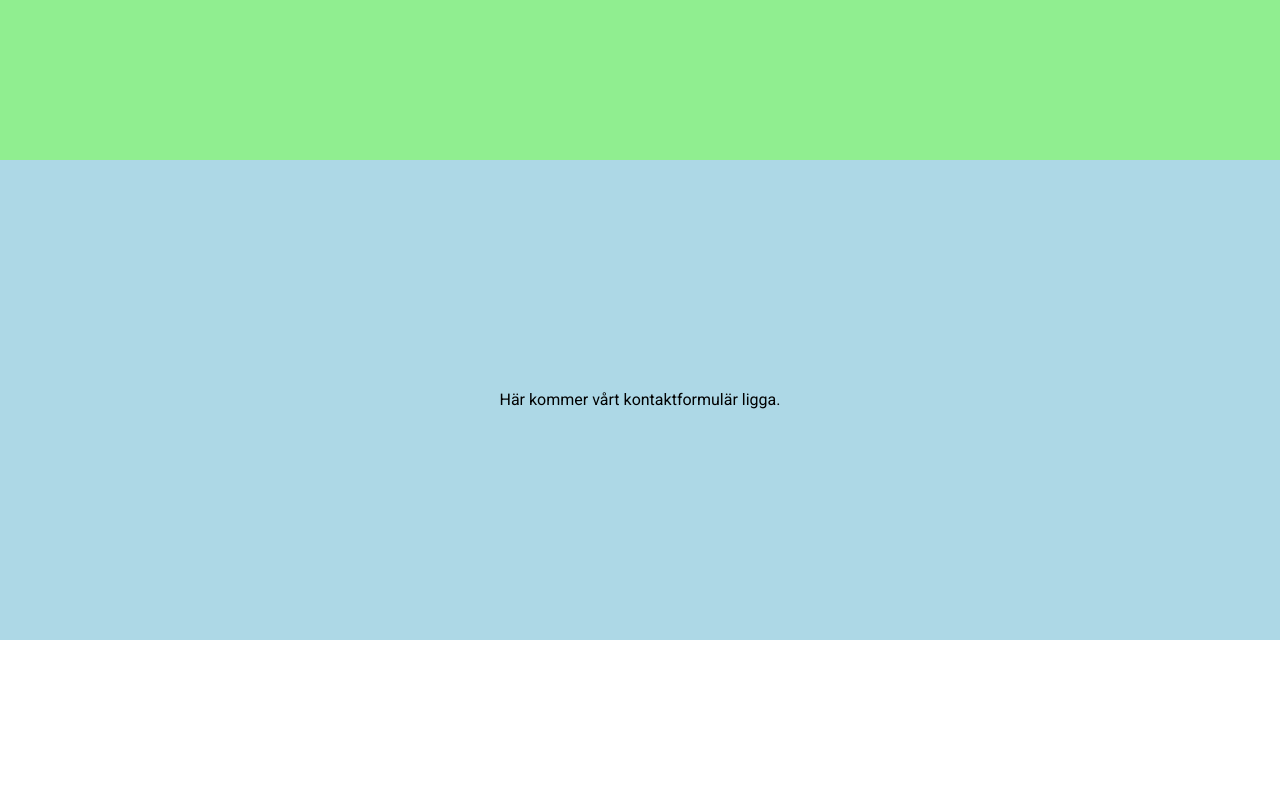
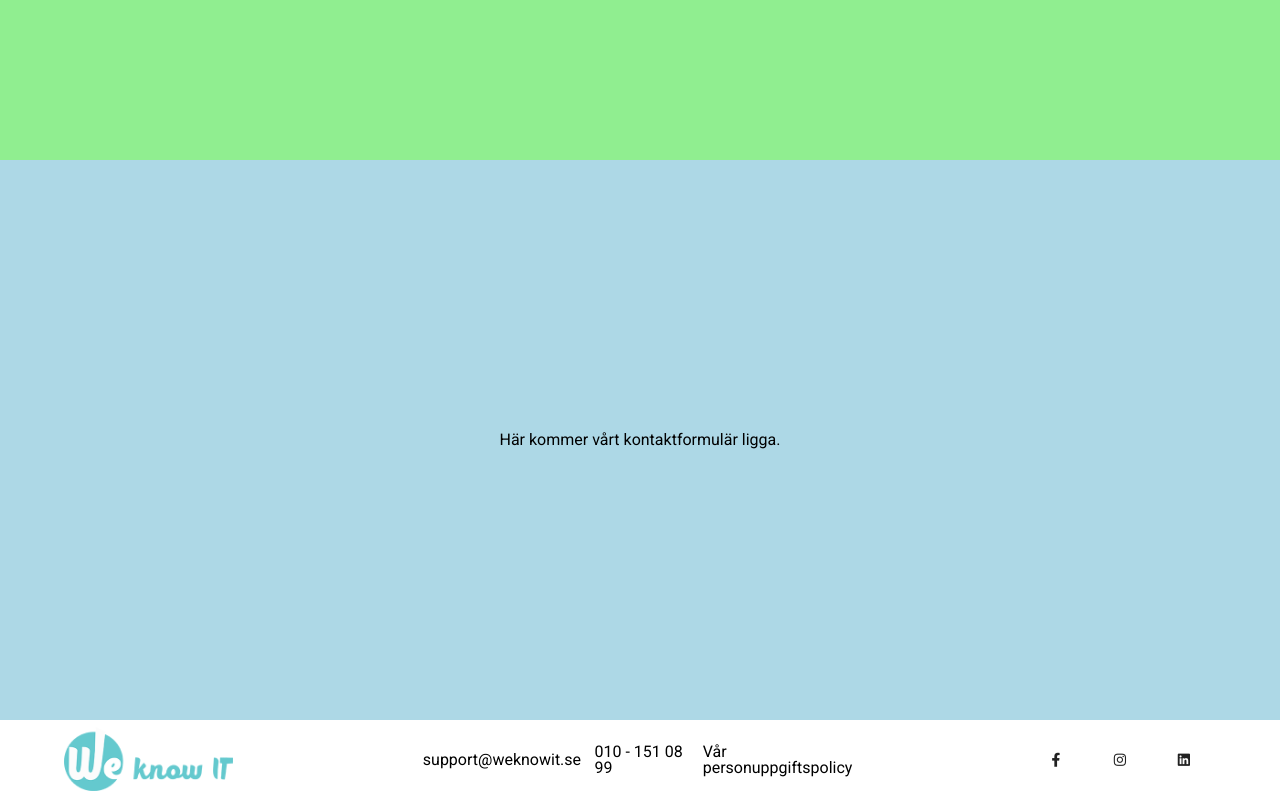
Before and after one commit to johniversen/wkit-website, a React (Create React App) app: page / in a window 1280 px wide. Shown: the part 1712-2512 px from the top of the page. Before the commit the page ends 2352 px from the top, so only its background shows below. Built offline with nearby package versions, Linux system fonts and the light colour scheme.

Commit message:
implement skeleton for footer

```diff
--- a/src/components/Contact/Contact.jsx
+++ b/src/components/Contact/Contact.jsx
@@ -9,7 +9,7 @@ const Contact = () => {
   align-items: center;
   justify-content: center;
   text-align: center;
-  height: 30rem;
+  height: 35rem;
   `
 
   return (
--- a/src/components/Footer/Footer.jsx
+++ b/src/components/Footer/Footer.jsx
@@ -1,14 +1,75 @@
-import React, { Component } from 'react';
-import './Footer.css';
+import React from "react";
+import styled from 'styled-components';
+import ButtonContainer from '../Buttons';
+import { withRouter } from "react-router";
+import Logo from '../../assets/logo.png';
 
-class Footer extends Component {
-  render () {
-    return (
-      <div id="footer-container">
-        Det här kommer bli vår footer.
+const Footer = (props) => {
+  const aboutClick = () => {
+    props.history.push("/about");
+  }
+
+  const facebookClick = () => {
+    window.location.href = "https://www.facebook.com/WeKnowITswe/";
+  }
+
+  const instagramClick = () => {
+    window.location.href = "https://www.instagram.com/weknowitswe/";
+  }
+
+  const linkedinClick = () => {
+    window.location.href = "https://se.linkedin.com/company/we-know-it";
+  }
+
+  const homeClick = () => {
+    props.history.push("/")
+  }
+
+  const StyledSection = styled.section`
+  display: flex;
+  align-items: center;
+  justify-content: space-between;
+  flex-direction: row;
+  height: 5rem;
+  width: 90%;
+  margin: auto;
+  `
+
+  const HeaderImg = styled.img.attrs({
+    src: Logo
+  })`
+  height: 4rem;
+  cursor: pointer;
+  `
+
+  const StyledASection = styled.div`
+  display: flex;
+  justify-content: center;
+  align-items: center;
+  flex-direction: row;
+  `
+
+  const StyledA = styled.a`
+  margin-right: 3%;
+  `
+
+  return (
+    <StyledSection>
+      <StyledA>
+        <HeaderImg onClick={homeClick} />
+      </StyledA>
+      <StyledASection>
+        <StyledA>support@weknowit.se</StyledA>
+        <StyledA>010 - 151 08 99</StyledA>
+        <StyledA>Vår personuppgiftspolicy</StyledA>
+      </StyledASection>
+      <div>
+        <ButtonContainer buttonFunction={facebookClick} buttonText={<i className="fab fa-facebook-f"></i>} />
+        <ButtonContainer buttonFunction={instagramClick} buttonText={<i className="fab fa-instagram"></i>} />
+        <ButtonContainer buttonFunction={linkedinClick} buttonText={<i className="fab fa-linkedin"></i>} />
       </div>
-    );
-  }
+    </StyledSection>
+  );
 }
 
-export default Footer;
+export default withRouter(Footer);
--- /dev/null
+++ b/src/components/Footer/index.jsx
@@ -0,0 +1,12 @@
+import React from 'react';
+import Footer from './Footer';
+
+const FooterContainer = () => {
+  return (
+    <>
+    <Footer />
+    </>
+  )
+}
+
+export default FooterContainer;
--- a/src/components/Header/Header.jsx
+++ b/src/components/Header/Header.jsx
@@ -31,7 +31,7 @@ const Header = (props) => {
   justify-content: space-between;
   flex-direction: row;
   height: 5rem;
-  width: 80%;
+  width: 90%;
   margin: auto;
   `
 
--- a/src/components/Start/Start.jsx
+++ b/src/components/Start/Start.jsx
@@ -4,6 +4,7 @@ import HeaderContainer from '../Header';
 import ProductsContainer from '../Products';
 import TrustContainer from '../Trust';
 import ContactContainer from '../Contact';
+import FooterContainer from '../Footer';
 
 const Start = () => {
   return (
@@ -13,6 +14,7 @@ const Start = () => {
       <ProductsContainer />
       <TrustContainer />
       <ContactContainer />
+      <FooterContainer />
     </>
   )
 }
```
Also changed, not shown: src/components/Footer/Footer.css (deleted, +0 -8 lines). Lines whose indentation alone changed are shown as unchanged.
